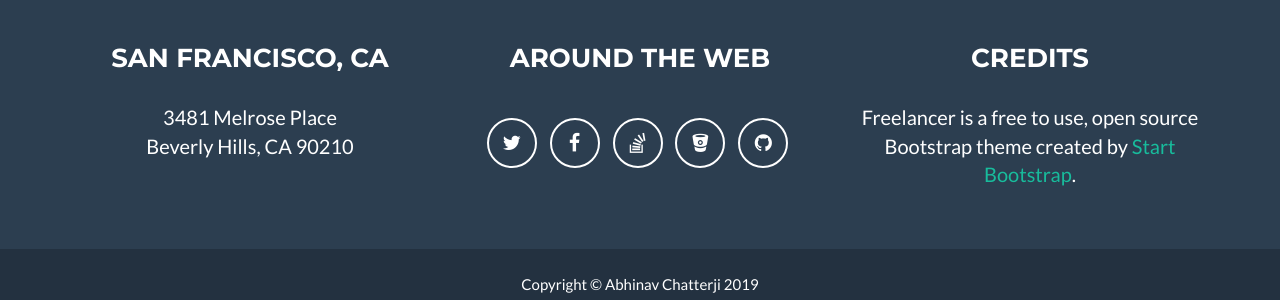
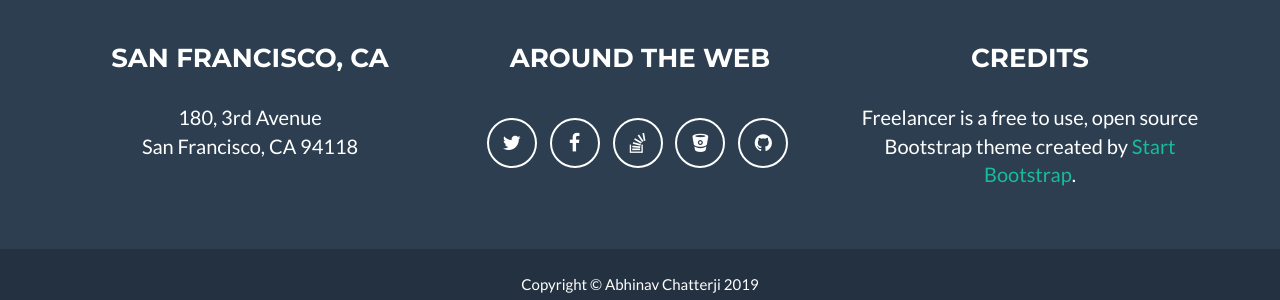
Before and after one commit to abhinav2912/abhinav2912.github.io, a Jekyll site: the page built from _posts/2014-07-14-project-5.markdown, in a window 1280 px wide and 900 px high, scrolled down 1752 px. Shown: the part 579-879 px from the top of the window. Built offline with Jekyll 4.4.1, drawn with Linux system fonts in a browser that asks for light colours; part of the change alters nothing that is shown.

Commit message:
new gith

```diff
--- a/_config.yml
+++ b/_config.yml
@@ -52,8 +52,8 @@ social:
 
 # Postal address (add as many lines as necessary)
 address:
-  - line: 3481 Melrose Place
-  - line: Beverly Hills, CA 90210
+  - line: 180, 3rd Avenue
+  - line: San Francisco, CA 94118
 
 # Credits content
 credits: 'Freelancer is a free to use, open source Bootstrap theme created by <a href="http://startbootstrap.com">Start Bootstrap</a>.'
--- a/_posts/2014-07-14-project-5.markdown
+++ b/_posts/2014-07-14-project-5.markdown
@@ -1,12 +1,12 @@
 ---
 layout: default
 modal-id: 5
-date: 2014-07-14
+date: 2019-01-31
 img: safe.png
 alt: image-alt
-project-date: April 2014
-client: Start Bootstrap
-category: Web Development
-description: Use this area of the page to describe your project. The icon above is part of a free icon set by <a href="https://sellfy.com/p/8Q9P/jV3VZ/">Flat Icons</a>. On their website, you can download their free set with 16 icons, or you can purchase the entire set with 146 icons for only $12!
+project-date: January 2019
+#client: Start Bootstrap
+category: Time series forecasting
+description: Zillow dominates the market of providing real state prices. The data source provides prices of properties in the US. In <a href="https://sellfy.com/p/8Q9P/jV3VZ/">this time series forecasting</a> I combined the available data with the open source library Prophet to predict prices in San Francisco.
 
 ---
```
